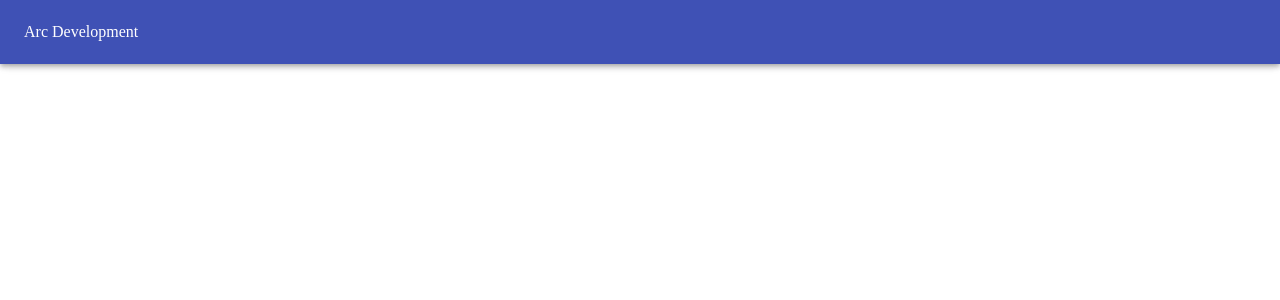
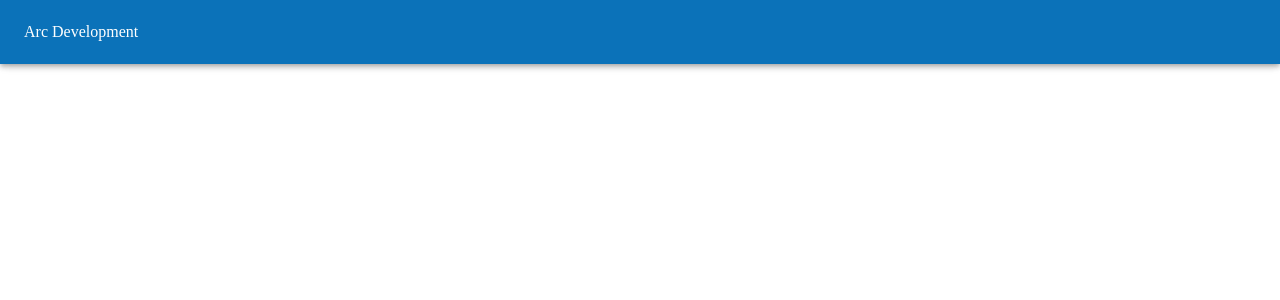
Before and after one commit to jtinsley85/ArcDev, a React (Create React App) app: page / in a window 1280 px wide. Shown: the top 300 px of the page. Built offline with nearby package versions, Linux system fonts and the light colour scheme.

Commit message:
Implemented Theme

```diff
--- a/src/Components/App.tsx
+++ b/src/Components/App.tsx
@@ -1,11 +1,19 @@
 import React from 'react';
+//Components
 import Header from './UI/Header';
+import theme from './UI/Theme';
+//Styles
+import {ThemeProvider} from '@material-ui/core/styles'
+
+
 
 const App: React.FC = () => {
+
   return (
-    <div className="App">
-      <Header/> Hello!
-    </div>
+    <ThemeProvider theme={theme}>
+      <Header />
+      Hello!
+    </ThemeProvider>
   );
 }
 
```
